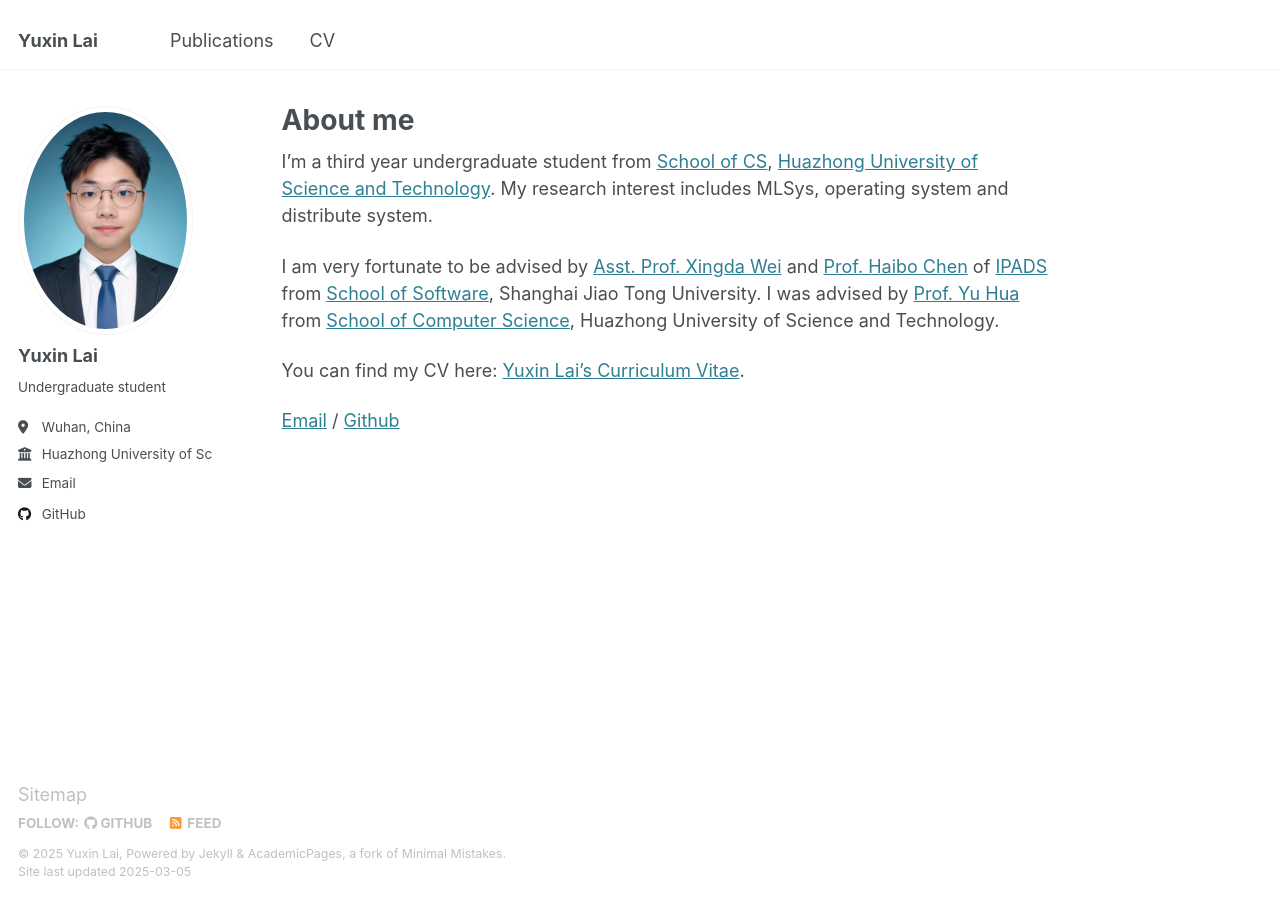
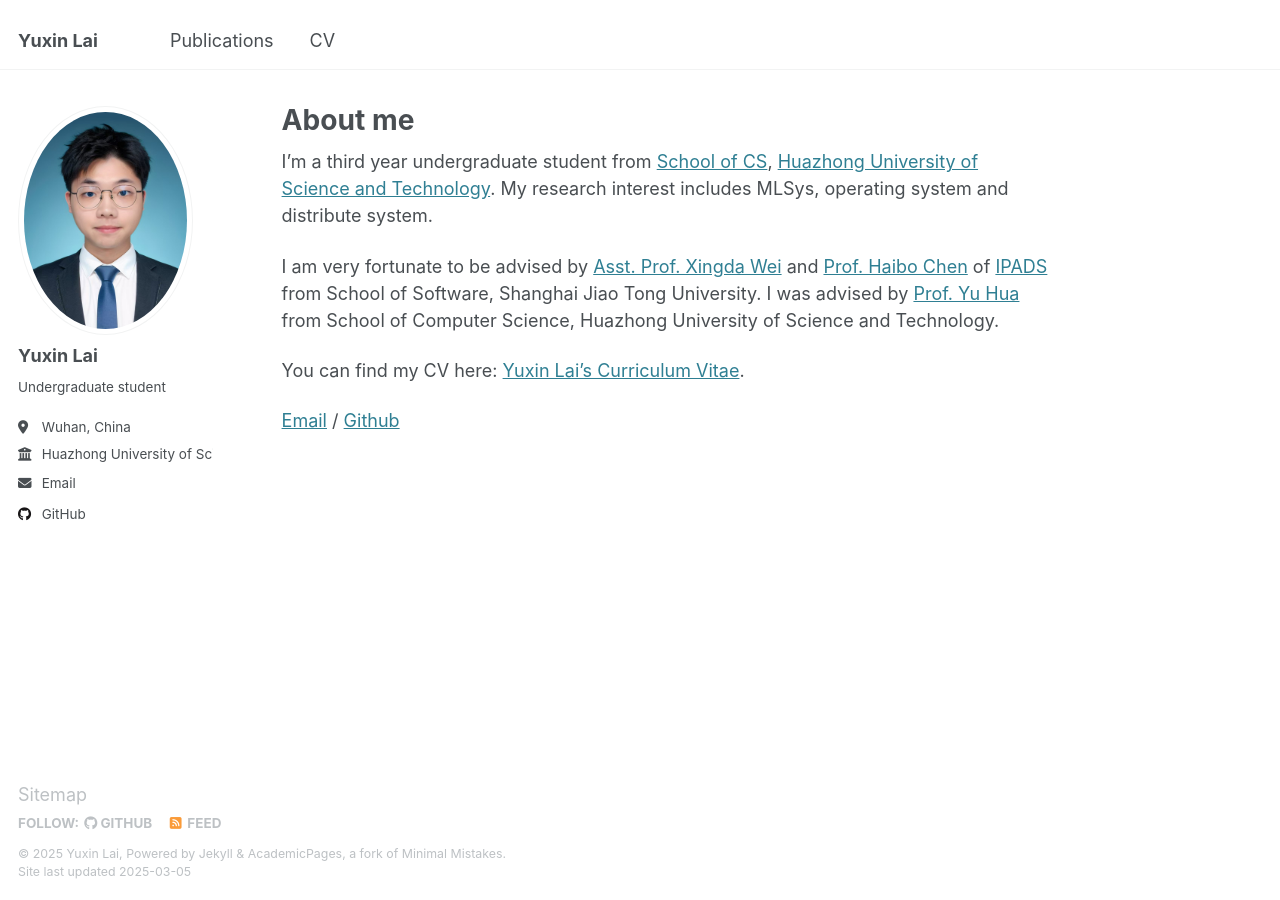
Before and after one commit to kkkstra/kkkstra.github.io, a Jekyll site: the page built from _pages/about.md, in a window 1280 px wide. Built offline with Jekyll 4.4.1, drawn with Linux system fonts in a browser that asks for light colours; part of the change alters nothing that is shown.

Commit message:
latest ver

```diff
--- a/_pages/about.md
+++ b/_pages/about.md
@@ -8,7 +8,7 @@ redirect_from:
 ---
 I'm a third year undergraduate student from [School of CS](https://cs.hust.edu.cn/), [Huazhong University of Science and Technology](https://www.hust.edu.cn/). My research interest includes MLSys, operating system and distribute system.
 
-I am very fortunate to be advised by [Asst. Prof. Xingda Wei](https://ipads.se.sjtu.edu.cn/pub/members/xingda_wei) and [Prof. Haibo Chen](https://ipads.se.sjtu.edu.cn/pub/members/haibo_chen) of [IPADS](https://ipads.se.sjtu.edu.cn) from [School of Software](http://www.se.sjtu.edu.cn), Shanghai Jiao Tong University. I was advised by [Prof. Yu Hua](https://csyhua.github.io/csyhua/) from [School of Computer Science](https://cs.hust.edu.cn/), Huazhong University of Science and Technology.
+I am very fortunate to be advised by [Asst. Prof. Xingda Wei](https://ipads.se.sjtu.edu.cn/pub/members/xingda_wei) and [Prof. Haibo Chen](https://ipads.se.sjtu.edu.cn/pub/members/haibo_chen) of [IPADS](https://ipads.se.sjtu.edu.cn) from School of Software, Shanghai Jiao Tong University. I was advised by [Prof. Yu Hua](https://csyhua.github.io/csyhua/) from School of Computer Science, Huazhong University of Science and Technology.
 
 You can find my CV here: [Yuxin Lai's Curriculum Vitae](https://kkkstra.github.io/files/CV.pdf).
 
```
